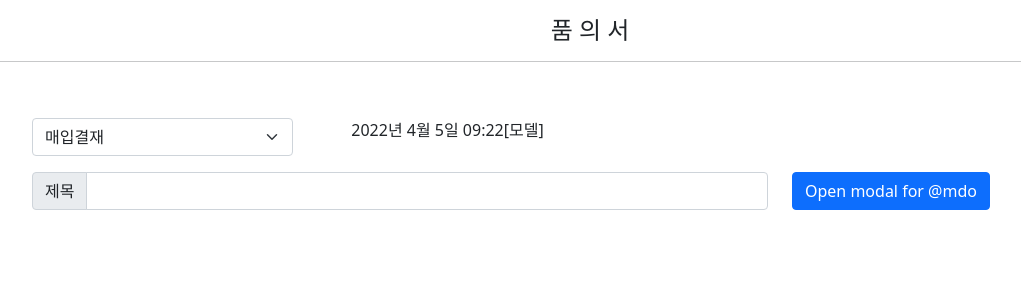
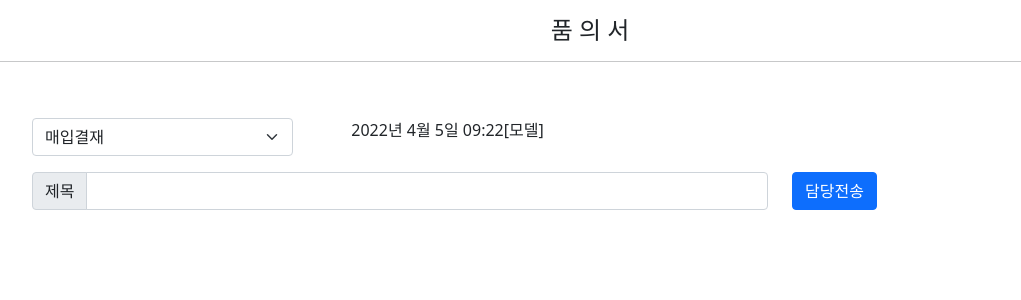
Before and after one commit to hyunsoo76/pybo, a Django app: page /eas/detail in a window 1280 px wide. Shown: the top 300 px of the page, without its empty margins (50-1071 px from the left). Run offline with Django 3.2, Linux system fonts and the light colour scheme.

Commit message:
detail page

```diff
--- a/eas/templates/eas/detail.html
+++ b/eas/templates/eas/detail.html
@@ -46,7 +46,7 @@
             </div>
           </div>
           <div class="col-4">
-              <button type="button" class="btn btn-primary" data-bs-toggle="modal" data-bs-target="#exampleModal" data-bs-whatever="@mdo">Open modal for @mdo</button>
+              <button type="button" class="btn btn-primary" data-bs-toggle="modal" data-bs-target="#exampleModal" data-bs-whatever="@mdo">담당전송</button>
                       <div class="modal fade" id="exampleModal" tabindex="-1" aria-labelledby="exampleModalLabel" aria-hidden="true">
                               <div class="modal-dialog">
                                 <div class="modal-content">
@@ -57,18 +57,14 @@
                                   <div class="modal-body">
                                     <form>
                                       <div class="mb-3">
-                                        <label for="recipient-name" class="col-form-label">Recipient:</label>
+                                        <label for="recipient-name" class="col-form-label">참조사항</label>
                                         <input type="text" class="form-control" id="recipient-name">
-                                      </div>
-                                      <div class="mb-3">
-                                        <label for="message-text" class="col-form-label">Message:</label>
-                                        <textarea class="form-control" id="message-text"></textarea>
                                       </div>
                                     </form>
                                   </div>
                                   <div class="modal-footer">
                                     <button type="button" class="btn btn-secondary" data-bs-dismiss="modal">Close</button>
-                                    <button type="button" class="btn btn-primary">Send message</button>
+                                    <button type="button" class="btn btn-primary">결재전송</button>
                                   </div>
                                 </div>
                               </div>
```
